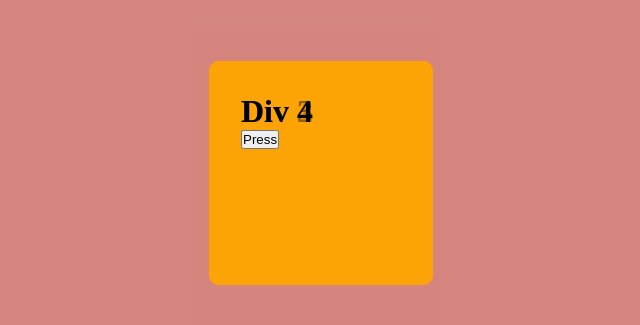
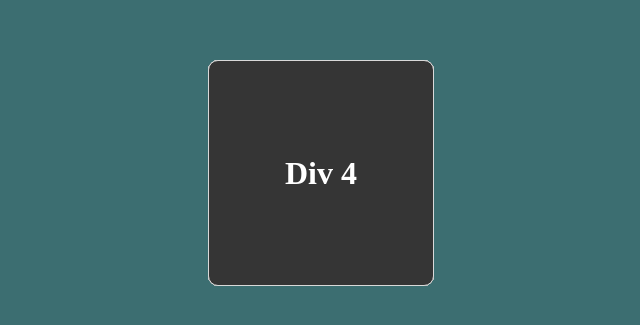
Before and after one commit to TomRgrant/ZoomScroll2, a React (Vite) app: page / in a window 1280 px wide. Shown: the part 227-552 px from the top of the page, without its empty margins (319-959 px from the left). Built offline with nearby package versions, Linux system fonts and the light colour scheme.

Commit message:
Refactored code and changed css colour scheme

```diff
--- a/src/ZoomScroll.css
+++ b/src/ZoomScroll.css
@@ -7,22 +7,28 @@
     --move-y-3: 0;
     --move-x-4: 0;
     --move-y-4: 0;
-  }
+}
 
-  .center {
-    background-color: rgba(255, 166, 0, 0.531);
+.center {
+    background-color: #353535;
     width: 10rem;
     height: 10rem;
     padding: 2rem;
     border-radius: 10px;
-  }
+    display: flex;
+    justify-content: center;
+    align-items: center;
+    color: #FFFFFF;
+    border: 1px solid #D9D9D9;
+}
 
-  .scroll-area {
+.scroll-area {
     height: 100vh;
-    width: 100%;
-    background-color: rgba(190, 70, 70, 0.612);
+    width: 100vw;
+    background-color: #3C6E71;
     position: relative;
-  }
+    overflow: hidden;
+}
 
 .move-1 {
     position: absolute;
--- a/src/ZoomScroll.jsx
+++ b/src/ZoomScroll.jsx
@@ -16,6 +16,7 @@ const ZoomScroll = () => {
     let moveX4 = window.getComputedStyle(document.documentElement).getPropertyValue('--move-x-4');
     let moveY4 = window.getComputedStyle(document.documentElement).getPropertyValue('--move-y-4');
 
+    // Changes ^ into usable int
     let newMoveX1 = parseInt(moveX1);
     let newMoveY1 = parseInt(moveY1);
 
@@ -33,7 +34,7 @@ const ZoomScroll = () => {
       newMoveY1 += 20; // Number is for how many pixels to move vertically
       newMoveX1 += 20; // ^ For horizontal
     } else {
-      newMoveY1 -= 20;
+      newMoveY1 -= 20; // Number is for how many pixels to move back on opposite scroll
       newMoveX1 -= 20;
     }
 
@@ -57,21 +58,24 @@ const ZoomScroll = () => {
 
     // Div 4
     if (e.deltaY > 0) {
-        newMoveY4 -= 20;
-        newMoveX4 += 20;
+        newMoveY4 -= 40;
+        newMoveX4 += 18;
       } else {
-        newMoveY4 += 20;
-        newMoveX4 -= 20;
+        newMoveY4 += 40;
+        newMoveX4 -= 18;
       }
 
 
     // Update the CSS variables for both X and Y movements
     document.documentElement.style.setProperty('--move-x-1', `${newMoveX1}px`);
     document.documentElement.style.setProperty('--move-y-1', `${newMoveY1}px`);
+
     document.documentElement.style.setProperty('--move-x-2', `${newMoveX2}px`);
     document.documentElement.style.setProperty('--move-y-2', `${newMoveY2}px`);
+
     document.documentElement.style.setProperty('--move-x-3', `${newMoveX3}px`);
     document.documentElement.style.setProperty('--move-y-3', `${newMoveY3}px`);
+
     document.documentElement.style.setProperty('--move-x-4', `${newMoveX4}px`);
     document.documentElement.style.setProperty('--move-y-4', `${newMoveY4}px`);
   };
@@ -80,22 +84,18 @@ const ZoomScroll = () => {
     <div className="scroll-area" onWheel={frog}>
       <div className="center slide move-1 transition-1s">
         <h1>Div 1</h1>
-        <button>Press</button>
       </div>
 
       <div className="center slide move-2 transition-1s">
         <h1>Div 2</h1>
-        <button>Press</button>
       </div>
 
       <div className="center slide move-3 transition-1s">
         <h1>Div 3</h1>
-        <button>Press</button>
       </div>
 
       <div className="center slide move-4 transition-1s">
         <h1>Div 4</h1>
-        <button>Press</button>
       </div>
     </div>
   );
```
